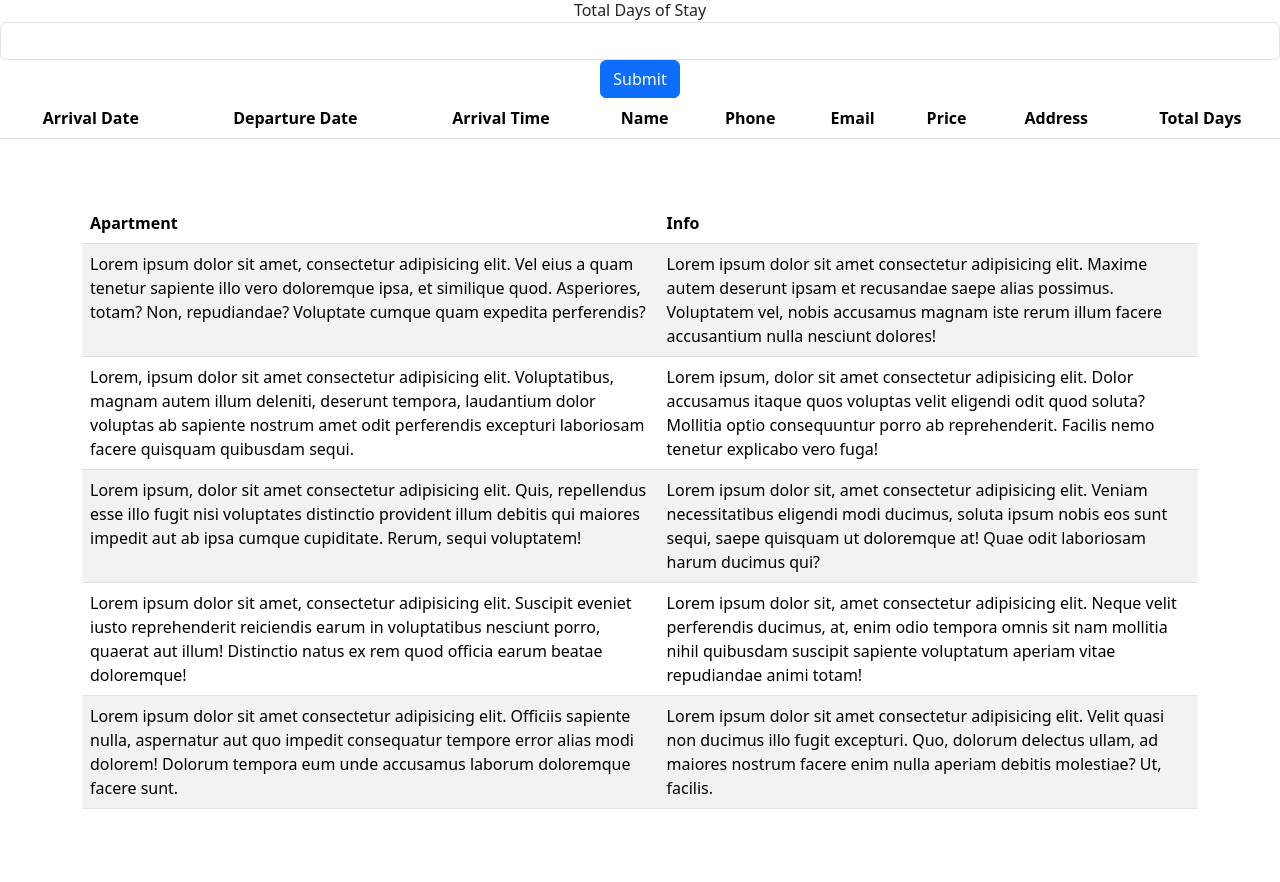
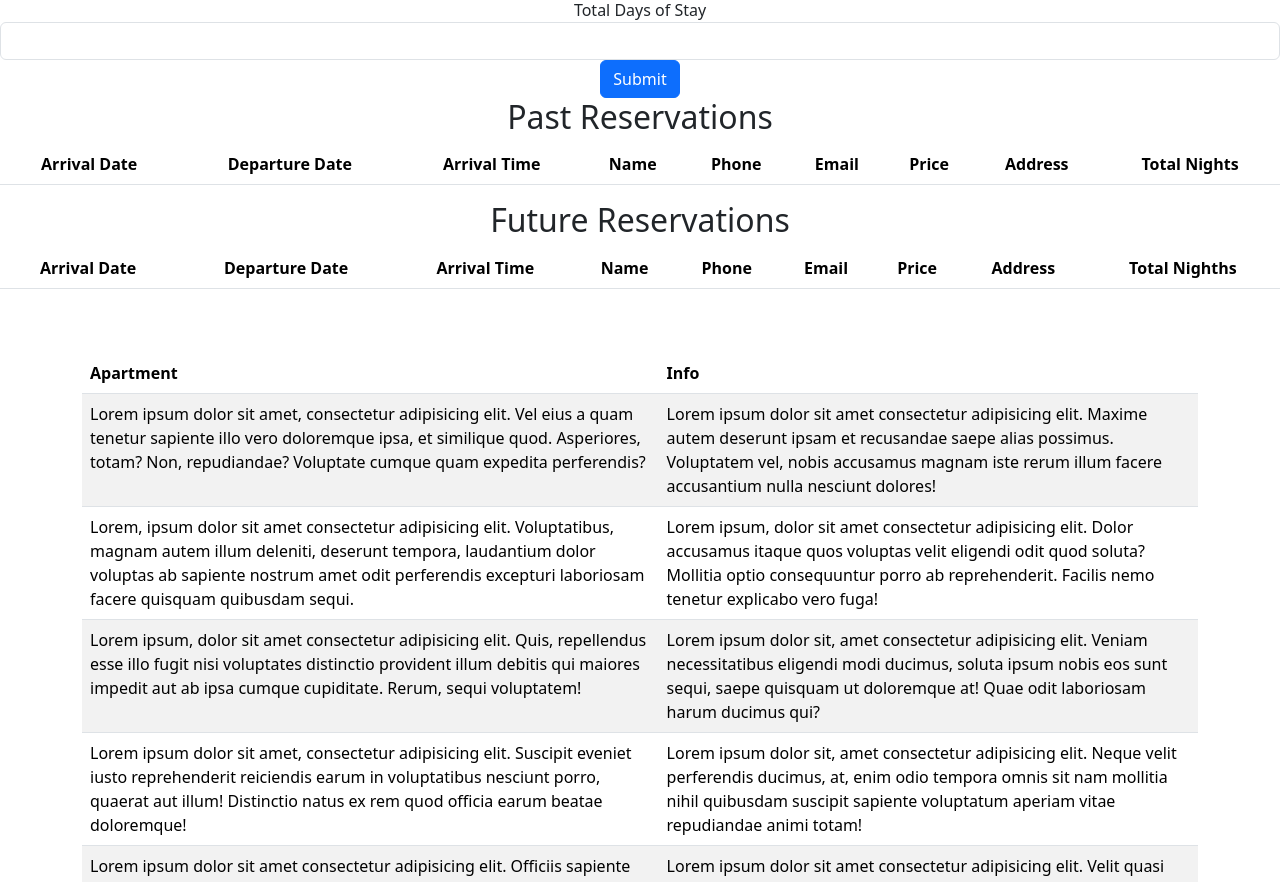
Before and after one commit to nihil-ist/miniproyectoTWeb, an Angular app: page / in a window 1280 px wide. Shown: the part 1114-1996 px from the top of the page. Before the commit the page ends 1923 px from the top, so only its background shows below. Built offline with nearby package versions, Linux system fonts and the light colour scheme.

Commit message:
Ya tengo las dos tablas y ya solucione lo de automatizar las noches

```diff
--- a/src/app/form/form.component.html
+++ b/src/app/form/form.component.html
@@ -42,6 +42,7 @@
     <button type="submit" class="btn btn-primary" (click)="submitForm()">Submit</button>
 </form>
 
+<h2>Past Reservations</h2>
 <table class="table">
   <thead>
     <tr>
@@ -53,11 +54,11 @@
       <th>Email</th>
       <th>Price</th>
       <th>Address</th>
-        <th>Total Days</th>
+      <th>Total Nights</th>
     </tr>
   </thead>
   <tbody>
-      <tr *ngFor="let reservation of reservations">
+    <tr *ngFor="let reservation of pastReservations">
       <td>{{ reservation.arrivalDate | date }}</td>
       <td>{{ reservation.departureDate | date }}</td>
       <td>{{ reservation.arrivalTime }}</td>
@@ -66,7 +67,38 @@
       <td>{{ reservation.email }}</td>
       <td>{{ reservation.price }}</td>
       <td>{{ reservation.address }}</td>
-        <td>{{ reservation.days }}</td>
+      <td>{{ reservation.nights }}</td>
     </tr>
   </tbody>
 </table>
+
+<!-- Future Reservations Table -->
+<h2>Future Reservations</h2>
+<table class="table">
+  <thead>
+    <tr>
+      <th>Arrival Date</th>
+      <th>Departure Date</th>
+      <th>Arrival Time</th>
+      <th>Name</th>
+      <th>Phone</th>
+      <th>Email</th>
+      <th>Price</th>
+      <th>Address</th>
+      <th>Total Nighths</th>
+    </tr>
+  </thead>
+  <tbody>
+    <tr *ngFor="let reservation of futureReservations">
+      <td>{{ reservation.arrivalDate | date }}</td>
+      <td>{{ reservation.departureDate | date }}</td>
+      <td>{{ reservation.arrivalTime }}</td>
+      <td>{{ reservation.name }}</td>
+      <td>{{ reservation.phone }}</td>
+      <td>{{ reservation.email }}</td>
+      <td>{{ reservation.price }}</td>
+      <td>{{ reservation.address }}</td>
+      <td>{{ reservation.nights }}</td>
+    </tr>
+  </tbody>
+</table>
--- a/src/app/form/form.component.ts
+++ b/src/app/form/form.component.ts
@@ -22,10 +22,14 @@ export class FormComponent {
     email: '',
     price: 0,
     address: '',
-    days: 0
+    days: 0,
+    nights: 0
   };
 
   reservations: Reservation[] = [];
+
+  pastReservations: Reservation[] = [];
+  futureReservations: Reservation[] = [];
 
   // arrivalDate:string | null = null;
   // departureDate:string | null = null;
@@ -36,9 +40,28 @@ export class FormComponent {
     const storedReservations = localStorage.getItem('reservations');
     if (storedReservations) {
       this.reservations = JSON.parse(storedReservations);
+      this.splitReservations();
     }
     // this.arrivalDate = localStorage.getItem('selectedDate');
     // this.departureDate = localStorage.getItem('departureDate');
+  }
+
+  calculateNights(arrivalDate: Date, departureDate: Date): number {
+    const oneDay = 24 * 60 * 60 * 1000; // hours*minutes*seconds*milliseconds
+    const arrival = new Date(arrivalDate);
+    const departure = new Date(departureDate);
+    const nights = Math.round(Math.abs((arrival.getTime() - departure.getTime()) / oneDay));
+    return nights;
+  }
+
+  splitReservations() {
+    const currentDate = new Date();
+    this.pastReservations = this.reservations.filter(reservation =>
+      reservation.arrivalDate && new Date(reservation.arrivalDate) < currentDate
+    );
+    this.futureReservations = this.reservations.filter(reservation =>
+      reservation.arrivalDate && new Date(reservation.arrivalDate) >= currentDate
+    );
   }
 
   submitForm(){
@@ -72,6 +95,9 @@ export class FormComponent {
       event.target.value = '';
     } else {
       this.reservation.departureDate = departureDate;
+      if (arrivalDate) {
+        this.reservation.nights = this.calculateNights(arrivalDate, departureDate);
+      }
     }
   }
 
@@ -101,4 +127,5 @@ interface Reservation {
   price: number;
   address: string;
   days: number;
+  nights: number;
 }
```
Lines whose indentation alone changed are shown as unchanged.
